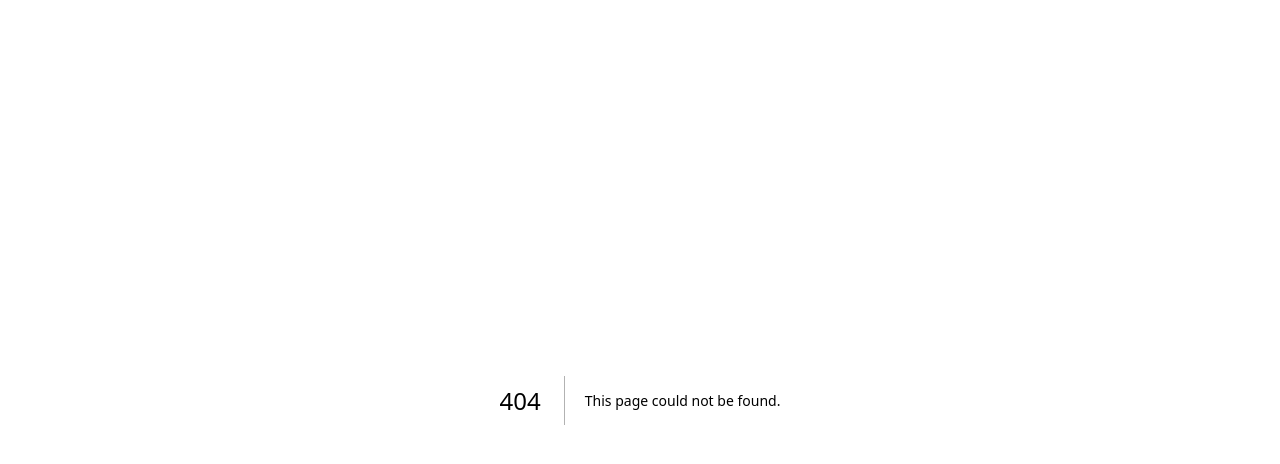
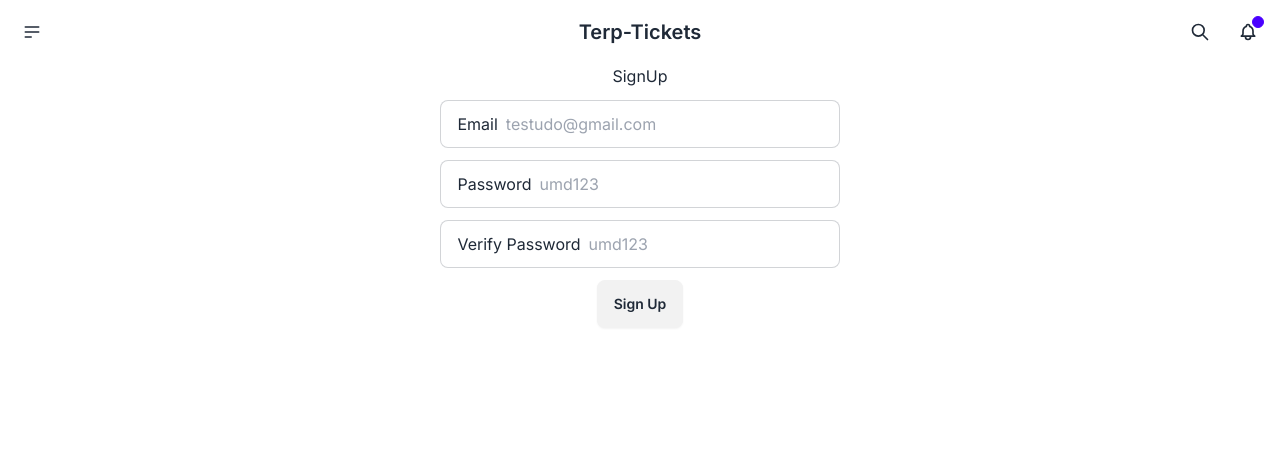
Before and after one commit to roderickli1189/terp-tickets-frontend, a Next.js app: page /sign-up in a window 1280 px wide. Before the commit this address had no page. Shown: the top 464 px of the page. Built offline with nearby package versions, Linux system fonts and the light colour scheme; no server answers.

Commit message:
added very simple auth need to implement zod learn how to show error if sign up or login fails look more into protecting routes and learning more auth useauthstate yay :)

```diff
--- a/package.json
+++ b/package.json
@@ -13,12 +13,14 @@
     "next": "14.2.5",
     "react": "^18",
     "react-dom": "^18",
-    "react-firebase-hooks": "^5.1.1"
+    "react-firebase-hooks": "^5.1.1",
+    "react-hook-form": "^7.52.1"
   },
   "devDependencies": {
     "@types/node": "^20",
     "@types/react": "^18",
     "@types/react-dom": "^18",
+    "daisyui": "^4.12.10",
     "eslint": "^8",
     "eslint-config-next": "14.2.5",
     "postcss": "^8",
--- /dev/null
+++ b/src/app/components/forms/login-form.tsx
@@ -0,0 +1,63 @@
+"use client";
+
+import { SubmitHandler, useForm } from "react-hook-form";
+import { useSignInWithEmailAndPassword } from "react-firebase-hooks/auth";
+import { auth } from "@/app/firebase/config";
+import { useRouter } from "next/navigation";
+
+type FormFields = {
+  email: string;
+  password: string;
+};
+
+export default function LoginForm() {
+  const { register, handleSubmit, reset } = useForm<FormFields>();
+  const [signInWithEmailAndPassword] = useSignInWithEmailAndPassword(auth);
+  const router = useRouter();
+  const onSubmit: SubmitHandler<FormFields> = async (data) => {
+    try {
+      const res = await signInWithEmailAndPassword(data.email, data.password);
+      reset();
+      console.log("sign in worked");
+      router.push("/");
+    } catch (error) {
+      console.log(error);
+    }
+  };
+
+  return (
+    <div>
+      <form onSubmit={handleSubmit(onSubmit)}>
+        <div className="my-3">
+          <label className="input input-bordered flex items-center gap-2">
+            Email
+            <input
+              {...register("email")}
+              type="text"
+              className="grow"
+              placeholder="testudo@gmail.com"
+            />
+          </label>
+        </div>
+
+        <div className="my-3">
+          <label className="input input-bordered flex items-center gap-2">
+            Password
+            <input
+              {...register("password")}
+              type="password"
+              className="grow"
+              placeholder="umd123"
+            />
+          </label>
+        </div>
+
+        <div className="my-3 flex justify-center">
+          <button type="submit" className="btn">
+            Sign Up
+          </button>
+        </div>
+      </form>
+    </div>
+  );
+}
--- /dev/null
+++ b/src/app/components/forms/sign-up-form.tsx
@@ -0,0 +1,79 @@
+"use client";
+
+import { SubmitHandler, useForm } from "react-hook-form";
+import { useCreateUserWithEmailAndPassword } from "react-firebase-hooks/auth";
+import { auth } from "@/app/firebase/config";
+
+type FormFields = {
+  username: string;
+  password: string;
+  verifyPassword: string;
+  email: string;
+};
+
+export default function SignUpForm() {
+  const { register, handleSubmit, reset } = useForm<FormFields>();
+  const [createUserWithEmailAndPassword] =
+    useCreateUserWithEmailAndPassword(auth);
+
+  const onSubmit: SubmitHandler<FormFields> = async (data) => {
+    try {
+      const res = await createUserWithEmailAndPassword(
+        data.email,
+        data.password
+      );
+      reset();
+      console.log("sign up worked");
+    } catch (error) {
+      console.log(error);
+    }
+  };
+
+  return (
+    <div>
+      <form onSubmit={handleSubmit(onSubmit)}>
+        <div className="my-3">
+          <label className="input input-bordered flex items-center gap-2">
+            Email
+            <input
+              {...register("email")}
+              type="text"
+              className="grow"
+              placeholder="testudo@gmail.com"
+            />
+          </label>
+        </div>
+
+        <div className="my-3">
+          <label className="input input-bordered flex items-center gap-2">
+            Password
+            <input
+              {...register("password")}
+              type="password"
+              className="grow"
+              placeholder="umd123"
+            />
+          </label>
+        </div>
+
+        <div className="my-3">
+          <label className="input input-bordered flex items-center gap-2">
+            Verify Password
+            <input
+              {...register("verifyPassword")}
+              type="password"
+              className="grow"
+              placeholder="umd123"
+            />
+          </label>
+        </div>
+
+        <div className="my-3 flex justify-center">
+          <button type="submit" className="btn">
+            Sign Up
+          </button>
+        </div>
+      </form>
+    </div>
+  );
+}
--- /dev/null
+++ b/src/app/components/home/navbar.tsx
@@ -0,0 +1,100 @@
+"use client";
+
+import Link from "next/link";
+import { signOut } from "firebase/auth";
+import { useAuthState } from "react-firebase-hooks/auth";
+import { auth } from "@/app/firebase/config";
+
+export default function NavBar() {
+  const [user] = useAuthState(auth);
+
+  return (
+    <div className="navbar bg-base-100">
+      <div className="navbar-start">
+        <div className="dropdown">
+          <div tabIndex={0} role="button" className="btn btn-ghost btn-circle">
+            <svg
+              xmlns="http://www.w3.org/2000/svg"
+              className="h-5 w-5"
+              fill="none"
+              viewBox="0 0 24 24"
+              stroke="currentColor"
+            >
+              <path
+                strokeLinecap="round"
+                strokeLinejoin="round"
+                strokeWidth="2"
+                d="M4 6h16M4 12h16M4 18h7"
+              />
+            </svg>
+          </div>
+          <ul
+            tabIndex={0}
+            className="menu menu-sm dropdown-content bg-base-100 rounded-box z-[1] mt-3 w-52 p-2 shadow"
+          >
+            <li>
+              <Link href="/">Home</Link>
+            </li>
+            {!user && (
+              <li>
+                <Link href="/sign-up">Sign Up</Link>
+              </li>
+            )}
+            {!user && (
+              <li>
+                <Link href="/login">Login</Link>
+              </li>
+            )}
+            {user && (
+              <li>
+                <button onClick={() => signOut(auth)}>Sign Out</button>
+              </li>
+            )}
+          </ul>
+        </div>
+      </div>
+      <div className="navbar-center">
+        <Link href="/" className="btn btn-ghost text-xl">
+          Terp-Tickets
+        </Link>
+      </div>
+      <div className="navbar-end">
+        <button className="btn btn-ghost btn-circle">
+          <svg
+            xmlns="http://www.w3.org/2000/svg"
+            className="h-5 w-5"
+            fill="none"
+            viewBox="0 0 24 24"
+            stroke="currentColor"
+          >
+            <path
+              strokeLinecap="round"
+              strokeLinejoin="round"
+              strokeWidth="2"
+              d="M21 21l-6-6m2-5a7 7 0 11-14 0 7 7 0 0114 0z"
+            />
+          </svg>
+        </button>
+        <button className="btn btn-ghost btn-circle">
+          <div className="indicator">
+            <svg
+              xmlns="http://www.w3.org/2000/svg"
+              className="h-5 w-5"
+              fill="none"
+              viewBox="0 0 24 24"
+              stroke="currentColor"
+            >
+              <path
+                strokeLinecap="round"
+                strokeLinejoin="round"
+                strokeWidth="2"
+                d="M15 17h5l-1.405-1.405A2.032 2.032 0 0118 14.158V11a6.002 6.002 0 00-4-5.659V5a2 2 0 10-4 0v.341C7.67 6.165 6 8.388 6 11v3.159c0 .538-.214 1.055-.595 1.436L4 17h5m6 0v1a3 3 0 11-6 0v-1m6 0H9"
+              />
+            </svg>
+            <span className="badge badge-xs badge-primary indicator-item"></span>
+          </div>
+        </button>
+      </div>
+    </div>
+  );
+}
--- a/src/app/firebase/config.ts
+++ b/src/app/firebase/config.ts
@@ -1,6 +1,6 @@
 import { initializeApp, getApps, getApp } from "firebase/app";
 import { getAnalytics } from "firebase/analytics";
-import {getAuth} from 'firebase/auth'
+import { getAuth } from "firebase/auth";
 
 const firebaseConfig = {
     apiKey: process.env.NEXT_PUBLIC_FIREBASE_API_KEY,
@@ -9,15 +9,11 @@ const firebaseConfig = {
     storageBucket: process.env.NEXT_PUBLIC_FIREBASE_STORAGE_BUCKET,
     messagingSenderId: process.env.NEXT_PUBLIC_FIREBASE_MESSAGING_SENDER_ID,
     appId: process.env.NEXT_PUBLIC_FIREBASE_APP_ID,
-  measurementId: process.env.NEXT_PUBLIC_FIREBASE_MEASUREMENT_ID
+    measurementId: process.env.NEXT_PUBLIC_FIREBASE_MEASUREMENT_ID,
   };
 
-//const app = initializeApp(firebaseConfig);
-//video said this was a way to get around server side rendering look more into it later
-const app = !getApps().length ? initializeApp(firebaseConfig) : getApp()
-
-const auth = getAuth(app);
-
-const analytics = getAnalytics(app);
-
-export {app, auth, analytics}
+//video said some work around server side renderings
+const app = !getApps().length ? initializeApp(firebaseConfig) : getApp();
+const auth = getAuth(app)
+export {app, auth}
+//const analytics = getAnalytics(app);
--- a/src/app/layout.tsx
+++ b/src/app/layout.tsx
@@ -1,6 +1,7 @@
 import type { Metadata } from "next";
 import { Inter } from "next/font/google";
 import "./globals.css";
+import NavBar from "./components/home/navbar";
 
 const inter = Inter({ subsets: ["latin"] });
 
@@ -16,7 +17,10 @@ export default function RootLayout({
 }>) {
   return (
     <html lang="en">
-      <body className={inter.className}>{children}</body>
+      <body className={inter.className}>
+        <NavBar></NavBar>
+        {children}
+      </body>
     </html>
   );
 }
--- /dev/null
+++ b/src/app/login/page.tsx
@@ -0,0 +1,10 @@
+import LoginForm from "../components/forms/login-form";
+
+export default function Login() {
+  return (
+    <main className="flex flex-col items-center">
+      <h1>Login</h1>
+      <LoginForm></LoginForm>
+    </main>
+  );
+}
--- /dev/null
+++ b/src/app/sign-up/page.tsx
@@ -0,0 +1,10 @@
+import SignUpForm from "../components/forms/sign-up-form";
+
+export default function SignUp() {
+  return (
+    <main className="flex flex-col items-center">
+      <h1>SignUp</h1>
+      <SignUpForm></SignUpForm>
+    </main>
+  );
+}
--- a/tailwind.config.ts
+++ b/tailwind.config.ts
@@ -15,6 +15,6 @@ const config: Config = {
       },
     },
   },
-  plugins: [],
+  plugins: [require('daisyui'),],
 };
 export default config;
```
Also changed, not shown: 1 other file (tests, documents, lock files or other folders). Lines whose indentation alone changed are shown as unchanged.
